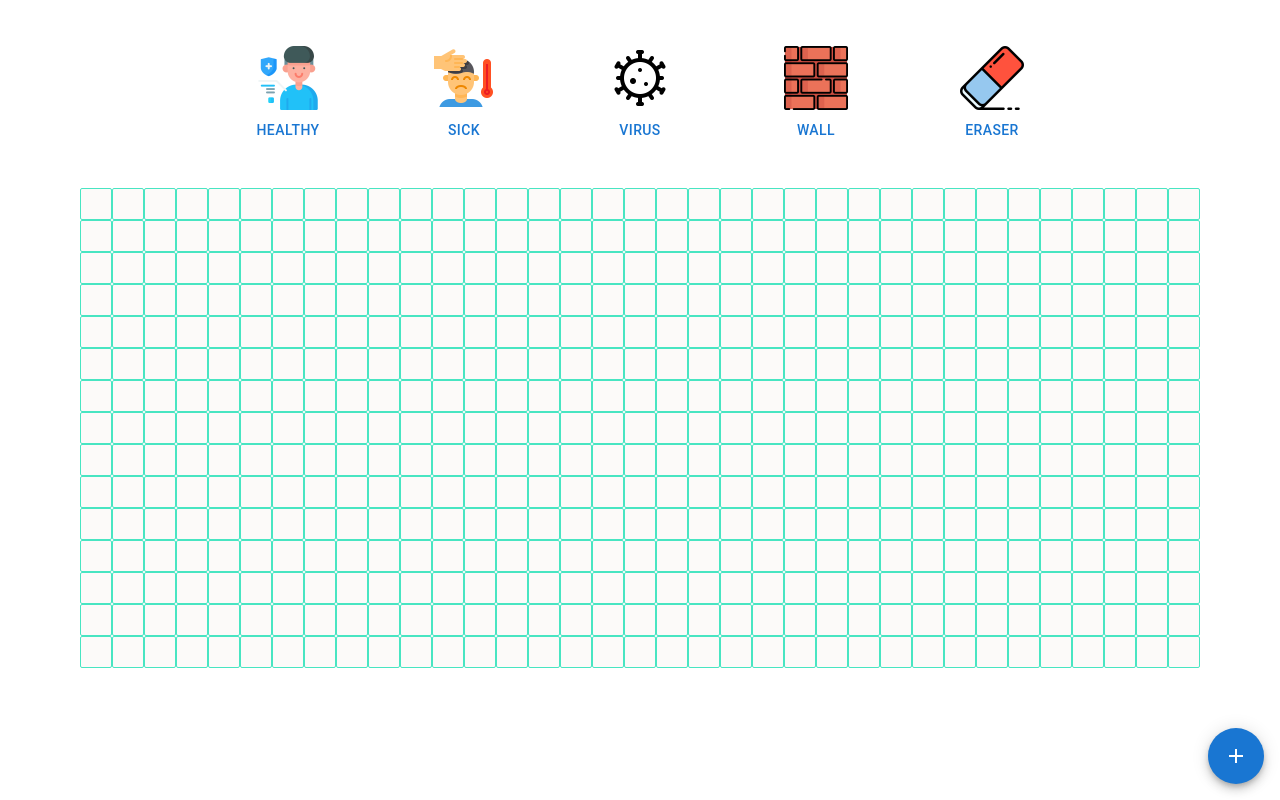
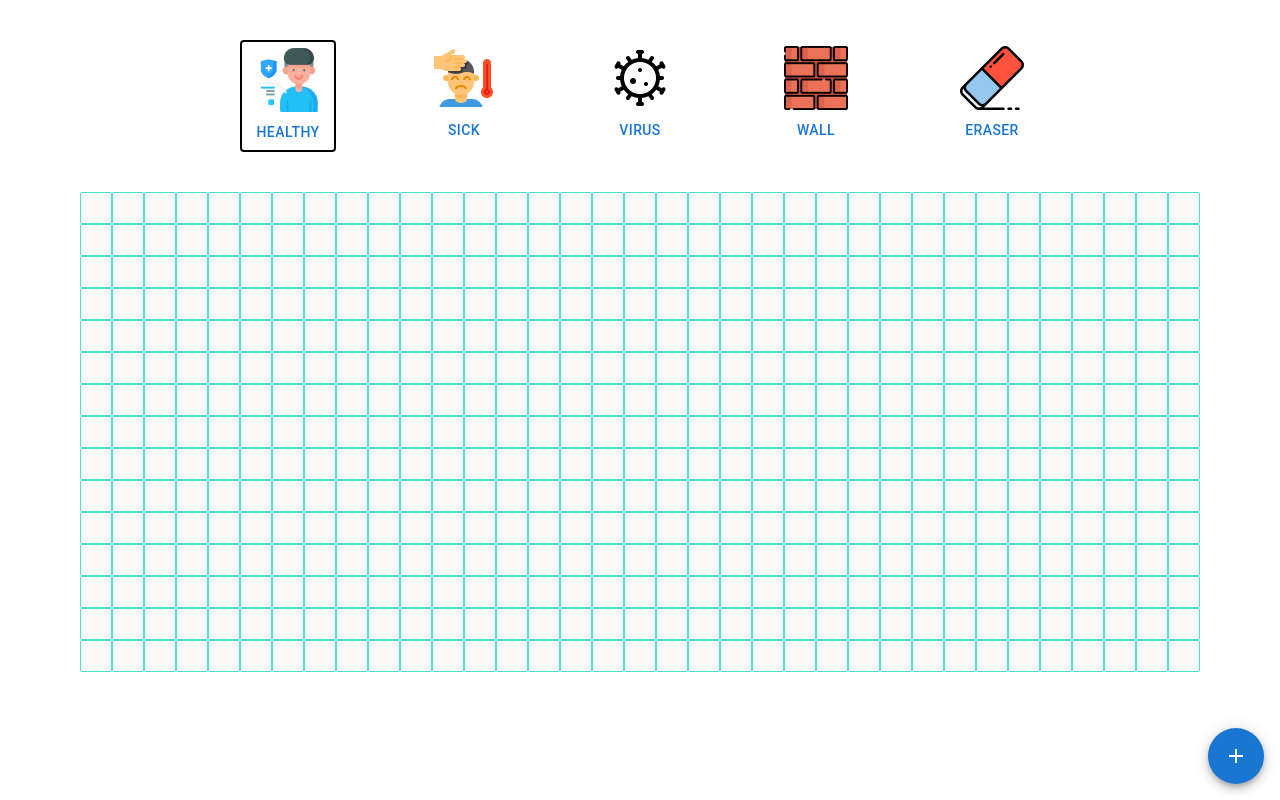
Before and after one commit to limzhanrong/days-to-spread-virus, a Next.js app: page /game in a window 1280 px wide. Built offline with nearby package versions, Linux system fonts and the light colour scheme.

Commit message:
fix css in deployment

```diff
--- a/styles/globals.css
+++ b/styles/globals.css
@@ -21,7 +21,7 @@ a {
 
 .selected-option {
   background:#eee;
-  border: 2px solid black;
+  border: 2px solid black !important;
 }
 
 .cell {
```
